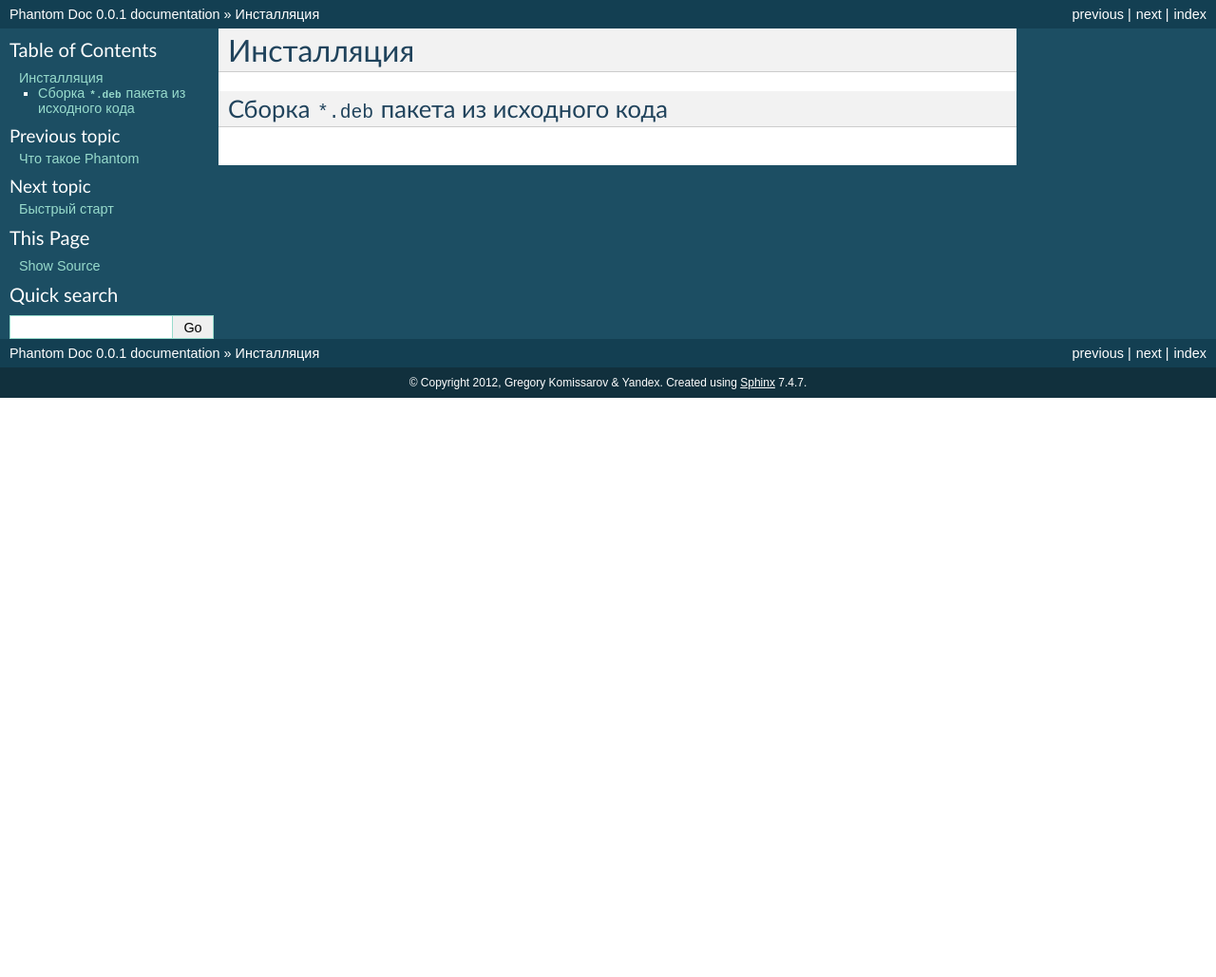
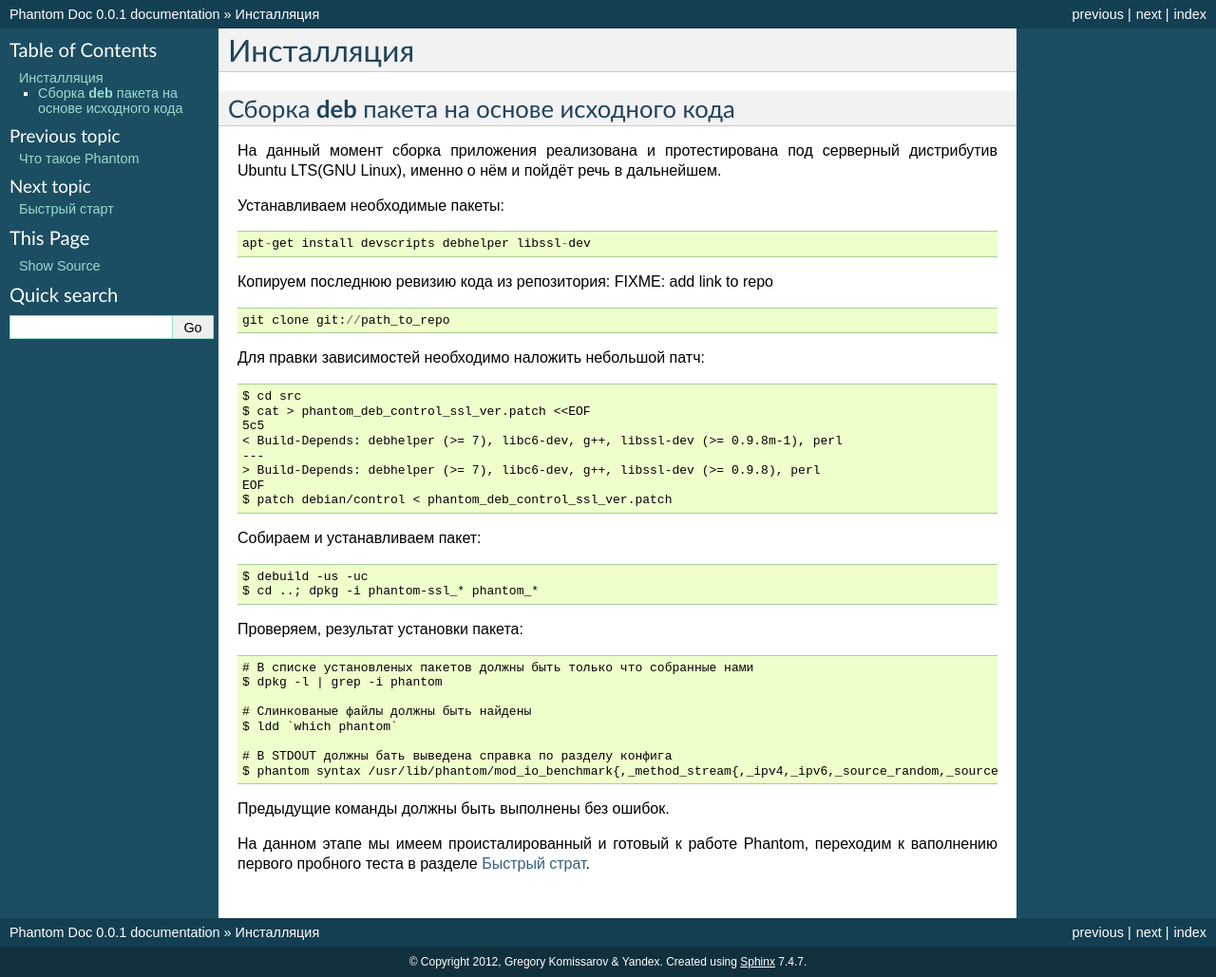
Before and after one commit to greggyNapalm/phantom_doc, a Sphinx documentation site: the page built from docs/installation.rst, in a window 1280 px wide. Shown: the whole page at 95% size. Built offline with Sphinx 7.4.7, drawn with Linux system fonts in a browser that asks for light colours; before the commit the page ends 900 px from its top, so only the background shows below that.

Commit message:
installation section added

```diff
--- a/docs/installation.rst
+++ b/docs/installation.rst
@@ -2,5 +2,54 @@
 Инсталляция
 ===========
 
-Сборка ``*.deb`` пакета из исходного кода
-=========================================
+Сборка **deb** пакета на основе исходного кода
+==============================================
+
+На данный момент сборка приложения реализована и протестирована под серверный дистрибутив Ubuntu LTS(GNU Linux), именно о нём и пойдёт речь в дальнейшем.
+
+Устанавливаем необходимые пакеты:
+::
+
+    apt-get install devscripts debhelper libssl-dev
+
+Копируем последнюю ревизию кода из репозитория:
+FIXME: add link to repo
+::
+
+    git clone git://path_to_repo
+
+Для правки зависимостей необходимо наложить небольшой патч:
+::
+
+    $ cd src
+    $ cat > phantom_deb_control_ssl_ver.patch <<EOF
+    5c5
+    < Build-Depends: debhelper (>= 7), libc6-dev, g++, libssl-dev (>= 0.9.8m-1), perl
+    ---
+    > Build-Depends: debhelper (>= 7), libc6-dev, g++, libssl-dev (>= 0.9.8), perl
+    EOF
+    $ patch debian/control < phantom_deb_control_ssl_ver.patch
+
+Собираем и устанавливаем пакет:
+::
+
+    $ debuild -us -uc
+    $ cd ..; dpkg -i phantom-ssl_* phantom_*
+
+Проверяем, результат установки пакета:
+::
+
+    # В списке установленых пакетов должны быть только что собранные нами
+    $ dpkg -l | grep -i phantom
+
+    # Слинкованые файлы должны быть найдены
+    $ ldd `which phantom`
+
+    # В STDOUT должны бать выведена справка по разделу конфига
+    $ phantom syntax /usr/lib/phantom/mod_io_benchmark{,_method_stream{,_ipv4,_ipv6,_source_random,_source_log,_proto_http}}.so
+
+Предыдущие команды должны быть выполнены без ошибок.
+
+На данном этапе мы имеем происталированный и готовый к работе Phantom, переходим к ваполнению первого пробного теста в разделе `Быстрый страт`_.
+
+.. _Быстрый страт: http://phantom-doc-ru.readthedocs.org/en/latest/quickstart.html
--- a/docs/what-is-pahntom.rst
+++ b/docs/what-is-pahntom.rst
@@ -26,7 +26,7 @@ Phantom является приложением с открытым исходн
 Распределённость и маштабирование
 ---------------------------------
 
- Вы можете сгенерировать выходную нагрузку ``~40K HTTP rps`` используя одну копию приложения( одни POSIX процесс) на одном сервере
+ Вы можете сгенерировать выходную нагрузку ``~40K HTTP rps`` используя одну копию приложения( один POSIX процесс) на одном сервере
 
  Процессы генератора нагрзки могут работать параллельно и не зависят друг от друга, что позволяет маштабировать нагрузку горизонтально.
 
```
